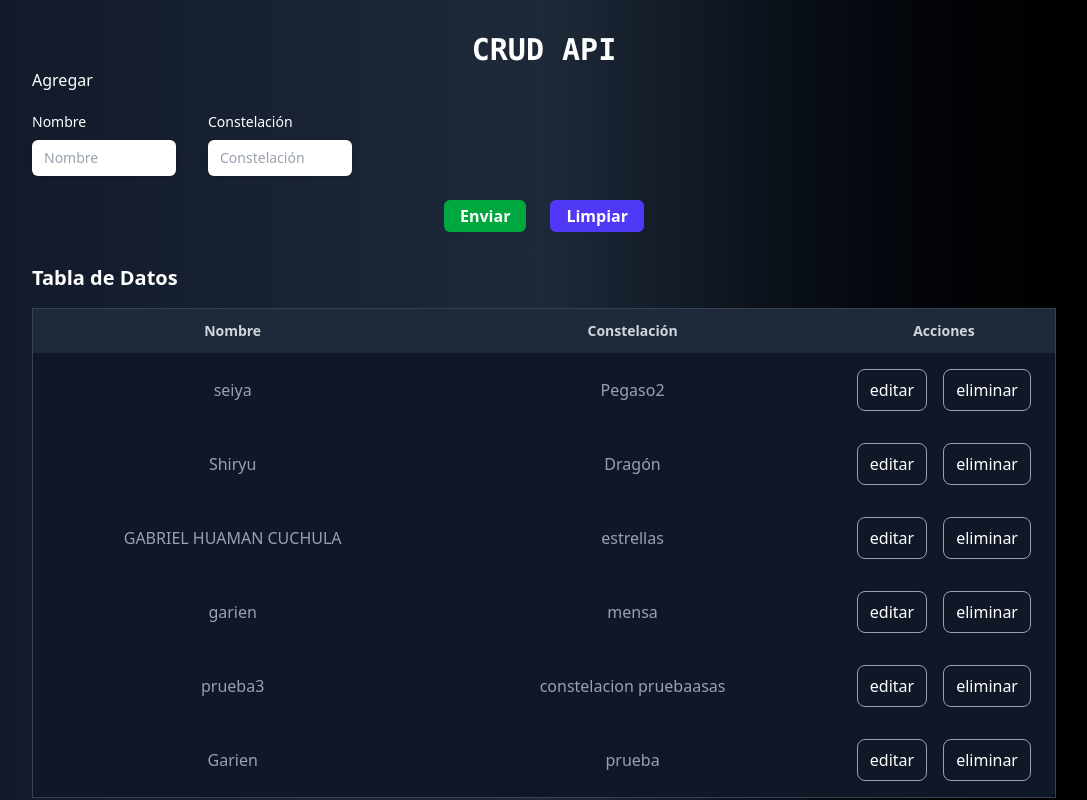
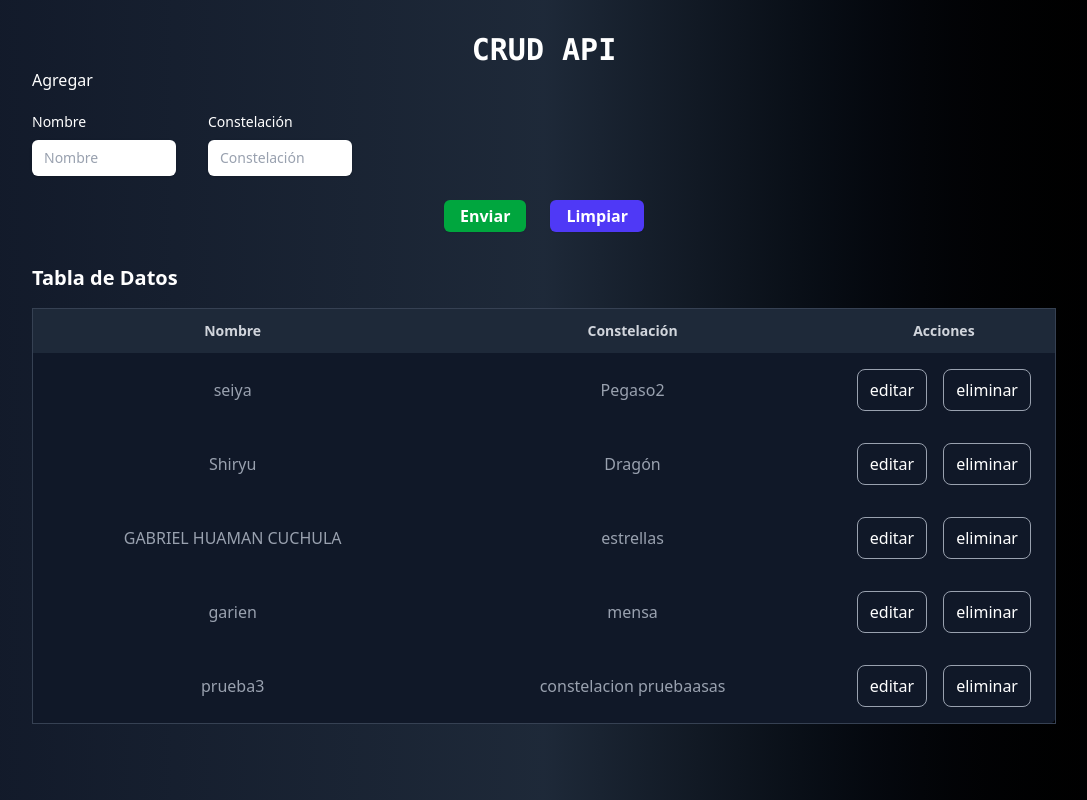
Before and after one commit to GaRIEN/CURSOS, a React (Vite) app in the folder react/crud-fetch/: page / in a window 1280 px wide. Shown: the whole page, without its empty margins (96-1183 px from the left). Built offline with nearby package versions, Linux system fonts and the light colour scheme; data requests are answered from the project's data file.

Commit message:
funcion delete  completado

```diff
--- a/react/crud-fetch/src/api/db.json
+++ b/react/crud-fetch/src/api/db.json
@@ -24,11 +24,6 @@
       "id": "1742152667031",
       "name": "prueba3",
       "constellation": "constelacion pruebaasas"
-    },
-    {
-      "id": "1742153311069",
-      "name": "Garien",
-      "constellation": "prueba"
     }
   ]
 }
--- a/react/crud-fetch/src/components/CrudApi.jsx
+++ b/react/crud-fetch/src/components/CrudApi.jsx
@@ -33,7 +33,6 @@ const CrudApi = () => {
   }, []);
 
   const createData = (data) => {
-
     data.id = String(Date.now());
     let options = {
       body: data,
@@ -64,16 +63,25 @@ const CrudApi = () => {
         setError(res);
       }
     });
-
   };
   const deleteData = (id) => {
     let isDelete = window.confirm(
       `¿Estas seguro de que quieres eliminar el registro con id ${id}`
     );
 
+    let endpoint = `${url}/${id}`;
+    let options = {
+      headers: { "Content-Type": "application/json" },
+    };
     if (isDelete) {
-      let newData = db.filter((el) => el.id !== id);
-      setDb(newData);
+      api.del(endpoint, options).then((res) => {
+        if (!res.err) {
+          let newData = db.filter((el) => el.id !== id);
+          setDb(newData);
+        } else {
+          setError(res);
+        }
+      });
     } else {
       return;
     }
--- a/react/crud-fetch/src/components/CrudFormApi.jsx
+++ b/react/crud-fetch/src/components/CrudFormApi.jsx
@@ -59,6 +59,7 @@ const CrudFormApi = ({ createData, updateData, dataToEdit, setDataToEdit }) => {
             <div className="mt-2">
               <input
                 type="text"
+                id="name"
                 name="name"
                 placeholder="Nombre"
                 className="block w-full rounded-md bg-white px-3 py-2 text-gray-900 shadow-sm placeholder-gray-400
@@ -79,6 +80,7 @@ const CrudFormApi = ({ createData, updateData, dataToEdit, setDataToEdit }) => {
             <div className="mt-2">
               <input
                 type="text"
+                id="constellation"
                 name="constellation"
                 placeholder="Constelación"
                 className="block w-full rounded-md bg-white px-3 py-2 text-gray-900 shadow-sm placeholder-gray-400
--- a/react/crud-fetch/src/components/CrudTableApi.jsx
+++ b/react/crud-fetch/src/components/CrudTableApi.jsx
@@ -21,13 +21,7 @@ const CrudTableApi = ({ data, setDataToEdit, deleteData }) => {
             </tr>
           </thead>
           <tbody>
-            {!data || data.length === 0 ? (
-              <tr>
-                <td colSpan={3} className="px-6 py-4 text-center text-gray-400">
-                  Sin datos
-                </td>
-              </tr>
-            ) : (
+            {data.length > 0 ? (
               data.map((el) => (
                 <CrudTableRowApi
                   key={el.id}
@@ -36,6 +30,12 @@ const CrudTableApi = ({ data, setDataToEdit, deleteData }) => {
                   setDataToEdit={setDataToEdit}
                 />
               ))
+            ) : (
+              <tr>
+                <td colSpan={3} className="px-6 py-4 text-center text-gray-400">
+                  Sin datos
+                </td>
+              </tr>
             )}
           </tbody>
         </table>
```
